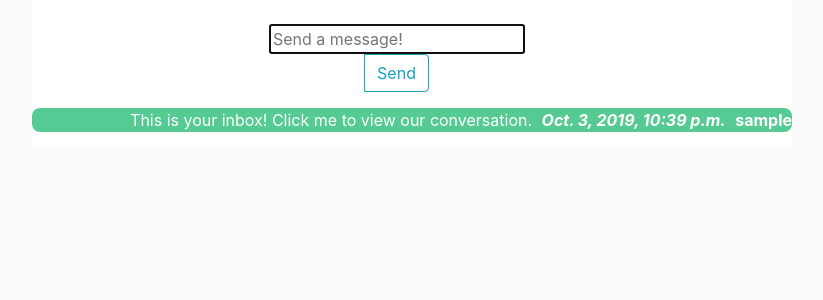
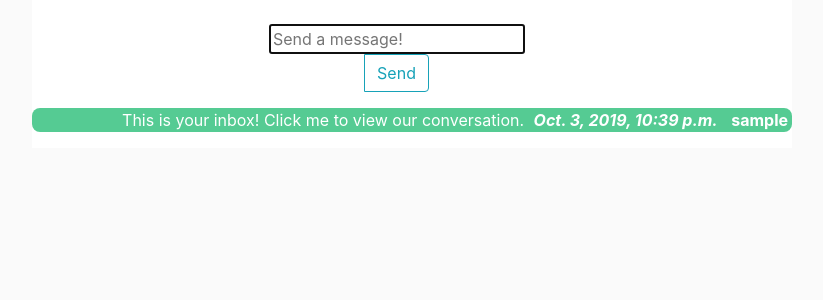
Before and after one commit to venescu/caseygram, a Django app: a page that uses directmessages/templates/directmessages/message_form.html in a window 1280 px wide. Shown: the part 65-365 px from the top of the page, without its empty margins (228-1051 px from the left). Run offline with Django 3.2, Linux system fonts and the light colour scheme; the visitor is signed in with stand-in values (Sample User, id 1); data comes from the database, SQL or seed files in the repository; parts of the project's set-up code (start-up, migrations or seed data) failed here and were passed over; some libraries are stand-ins or nearby versions.

Commit message:
plz work

```diff
--- a/directmessages/templates/directmessages/message_form.html
+++ b/directmessages/templates/directmessages/message_form.html
@@ -16,15 +16,15 @@
     {% for message in receiver_message_objects %}
         {% if message.sender == user %}
 
-            <p class="message-green-text text-wrap">
+            <p class="message-green-text text-wrap pl-1 pr-1">
                 {{message.content}}
                 <b><i>{{message.date_created}}</i></b>
 
-                 <a href="{% url 'public-profile' message.sender %}" id='message-link'><b>{{message.sender}}</b></a>
+                 <a class='pl-1' href="{% url 'public-profile' message.sender %}" id='message-link'><b>{{message.sender}}</b></a>
             </p>
         {% else %}
-            <p class="message-white-text text-wrap">
-                <a href="{% url 'public-profile' message.sender %}" id='author-link'><b> {{message.sender}}</b></a>
+            <p class="message-white-text text-wrap pl-1 pr-1">
+                <a class='pr-1' href="{% url 'public-profile' message.sender %}" id='author-link'><b> {{message.sender}}</b></a>
                 <b><i>{{message.date_created}} </i></b>{{message.content}}
             </p>
         {% endif %}
```
